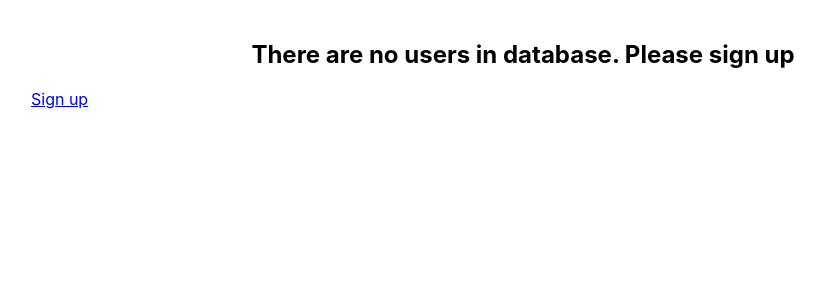
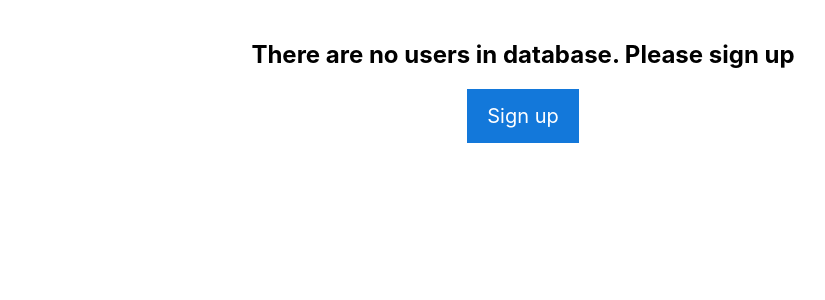
Before and after one commit to AndriiManyak/react-localusers-tt, a React (Create React App) app: page / in a window 1280 px wide. Shown: the top 300 px of the page, without its empty margins (117-942 px from the left). Built offline with nearby package versions, Linux system fonts and the light colour scheme.

Commit message:
fixed login meny

```diff
--- a/src/pages/Login/Login.jsx
+++ b/src/pages/Login/Login.jsx
@@ -1,5 +1,7 @@
 import React, { useEffect, useState } from 'react';
 import { Link, useHistory } from 'react-router-dom';
+
+import './Login.scss';
 
 const initialValues = {
   selectedUser: '',
@@ -13,12 +15,9 @@ export const Login = () => {
   const [errors, setErrors] = useState({});
 
   useEffect(() => {
-    const loggedUser = localStorage.getItem('loggedUser');
-    const localUsers = Object.keys(localStorage);
-
-    if (loggedUser) {
-      history.push('/users');
-    }
+    const localUsers = Object.keys(localStorage).filter(key => (
+      key !== 'loggedUser'
+    ));
 
     setUsers(localUsers);
   }, []);
@@ -75,14 +74,14 @@ export const Login = () => {
   };
 
   return (
-    <>
+    <div className="Login">
       {
         users.length > 0
           ? (
             <>
               <h2>Log In</h2>
               <form
-                className="Form"
+                className="Login__Form Form"
                 onSubmit={handleSubmit}
               >
                 <select
@@ -145,12 +144,14 @@ export const Login = () => {
               <h2>
                 There are no users in database. Please sign up
               </h2>
-              <Link to="/signup">
-                Sign up
-              </Link>
+              <div className="Login__signup">
+                <Link to="/signup">
+                  Sign up
+                </Link>
+              </div>
             </>
           )
       }
-    </>
+    </div>
   );
 };
--- /dev/null
+++ b/src/pages/Login/Login.scss
@@ -0,0 +1,13 @@
+.Login {
+  &__signup {
+    display: flex;
+    justify-content: center;
+    >a {
+      padding: 15px 20px;
+      color: white;
+      background-color: #1378DA;
+      text-decoration: none;
+      font-size: 20px;
+    }
+  }
+}
```
